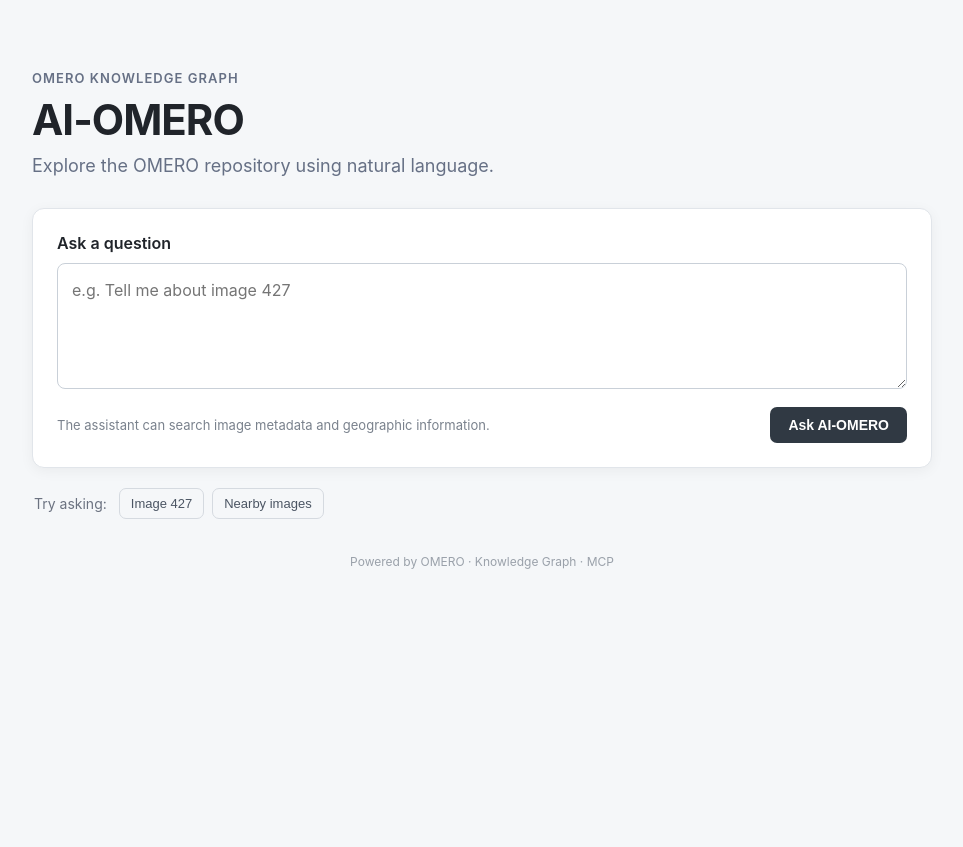
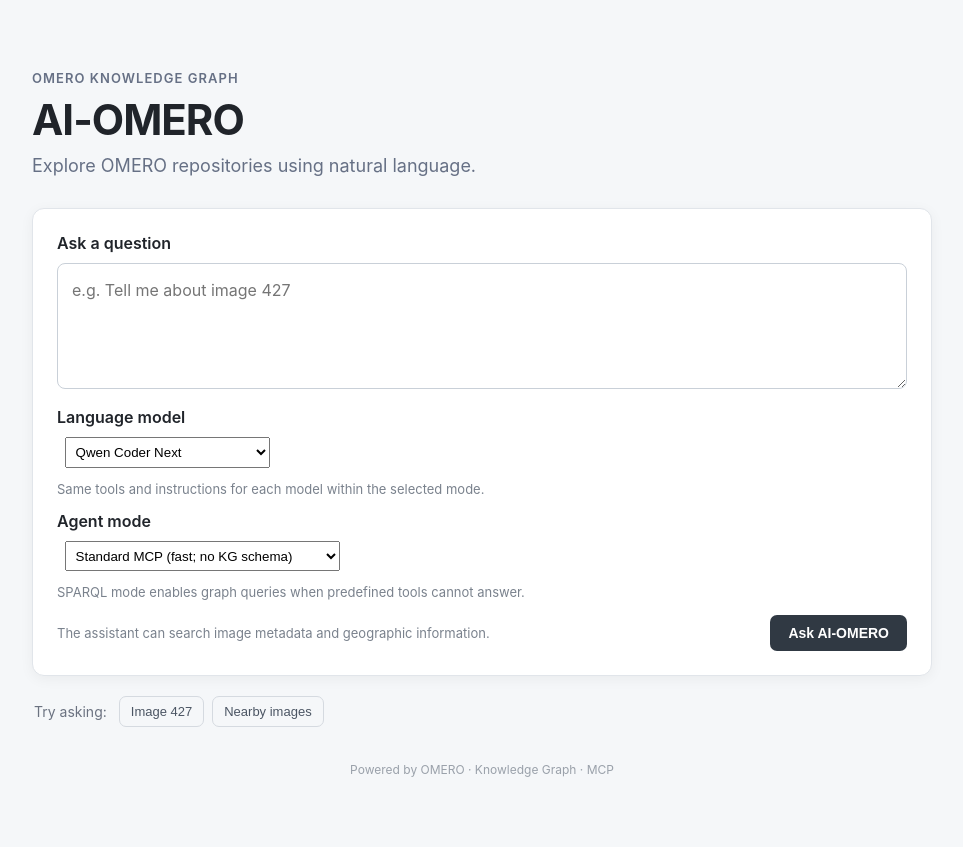
Before and after one commit to DOC-MEX/omero-kg-mcp, a FastAPI app: page / in a window 1280 px wide. Shown: the whole page, without its empty margins (158-1121 px from the left). Before the commit the page ends 569 px from the top, so only its background shows below. Run offline with FastAPI, Linux system fonts and the light colour scheme.

Commit message:
Adding optional  MCP-only agent and Dynamic SPARQL modes to AI-OMERO
- Add a mode selector to the web interface for Standard MCP and Dynamic SPARQL.
- Use lightweight agent instructions for predefined MCP tools, excluding dynamic SPARQL.
- Restore the full Knowledge Graph schema and detailed SPARQL-generation instructions when Dynamic SPARQL mode is selected.
- Retain execution-time, token-usage, and MCP tool-call reporting in the web interface and terminal.
- Keep existing example questions and prevent unsolicited follow-up questions.

```diff
--- a/web/app.py
+++ b/web/app.py
@@ -1,180 +1,126 @@
+import logging
 import os
 import time
 from pathlib import Path
 
-import markdown
-import bleach
-import logging
-
+from agents import (
+    Agent,
+    Runner,
+    set_default_openai_api,
+    set_default_openai_client,
+    set_tracing_disabled,
+)
+from agents.mcp import MCPServerStreamableHttp, create_static_tool_filter
 from fastapi import FastAPI, Form, Request
 from fastapi.responses import HTMLResponse
 from fastapi.staticfiles import StaticFiles
 from fastapi.templating import Jinja2Templates
-
 from openai import AsyncOpenAI
 
-from agents import (
-    Agent,
-    Runner,
-    set_default_openai_client,
-    set_default_openai_api,
-    set_tracing_disabled,
-)
-from agents.mcp import MCPServerStreamableHttp
-
 logger = logging.getLogger("ai-omero")
-
-# ------------------------------------------------------------
-# Knowledge Graph schema
-# ------------------------------------------------------------
-
-BASE_DIR = Path(__file__).resolve().parent
-
-KG_SCHEMA_FILE = (
-    BASE_DIR / "prompts" / "omero_kg_schema.txt"
-)
-
-KG_SCHEMA = KG_SCHEMA_FILE.read_text(
-    encoding="utf-8"
-)
 
 # ------------------------------------------------------------
 # Academic Cloud / SAIA configuration
 # ------------------------------------------------------------
 
-# The API key is provided through the environment rather than stored
-# directly in the source code.
 SAIA_API_KEY = os.environ.get("SAIA_API_KEY")
+if not SAIA_API_KEY:
+    raise RuntimeError("SAIA_API_KEY environment variable is not set.")
 
-if not SAIA_API_KEY:
-    raise RuntimeError(
-        "SAIA_API_KEY environment variable is not set."
-    )
+# Change models directly here. The same instructions and tools are used
+# for every selection so response time, tokens and answers are comparable.
+MODELS = (
+    "qwen3-coder-next",
+    "qwen3.6-35b-a3b",
+    "qwen3.5-397b-a17b",  # Original web app baseline
+)
+DEFAULT_MODEL = MODELS[0]
 
-# Model used by the OMERO agent.
-#MODEL = "openai-gpt-oss-120b"
-MODEL = "qwen3.5-397b-a17b"
+# NEW: Explicit agent mode
+MODES = ("standard", "sparql")
+DEFAULT_MODE = MODES[0]
 
-# Academic Cloud provides an OpenAI-compatible API, so it can be used
-# through the standard AsyncOpenAI client.
-#
-# This timeout applies to an individual Academic Cloud / LLM request.
 academic_cloud_client = AsyncOpenAI(
     api_key=SAIA_API_KEY,
     base_url="https://chat-ai.academiccloud.de/v1",
     timeout=300.0,
     max_retries=0,
 )
-
-# Configure the Agents SDK to use Academic Cloud for model requests.
-set_default_openai_client(
-    academic_cloud_client,
-    use_for_tracing=False,
-)
-
+set_default_openai_client(academic_cloud_client, use_for_tracing=False)
 set_default_openai_api("chat_completions")
 set_tracing_disabled(True)
 
-
 # ------------------------------------------------------------
-# Web application
+# Web application and repository MCP endpoints
 # ------------------------------------------------------------
 
 app = FastAPI()
-
-# Static files (CSS, images, etc.) and HTML templates used by the
-# lightweight web interface.
 app.mount("/static", StaticFiles(directory="static"), name="static")
 templates = Jinja2Templates(directory="templates")
 
-
-# ------------------------------------------------------------
-# MCP servers
-# ------------------------------------------------------------
-
-# Each OMERO repository exposes its own MCP endpoint. The URLs can be
-# overridden through environment variables if necessary.
 EVOLOMERO_MCP_URL = os.getenv(
-    "EVOLOMERO_MCP_URL",
-    "https://evolomero.evolbio.mpg.de/mcp",
+    "EVOLOMERO_MCP_URL", "https://evolomero.evolbio.mpg.de/mcp"
+)
+NFDI4BIOIMAGE_MCP_URL = os.getenv(
+    "NFDI4BIOIMAGE_MCP_URL", "https://omero.nfdi4bioimage.de/kg-mcp/mcp"
 )
 
-NFDI4BIOIMAGE_MCP_URL = os.getenv(
-    "NFDI4BIOIMAGE_MCP_URL",
-    "https://omero.nfdi4bioimage.de/kg-mcp/mcp",
+# NEW: Standard mode hides SPARQL. In SPARQL mode, no filter is applied.
+# The KG schema is read only when SPARQL mode is selected.
+STANDARD_TOOL_FILTER = create_static_tool_filter(
+    blocked_tool_names=["query_knowledge_graph"]
 )
 
+STANDARD_INSTRUCTIONS = """
+You help users discover and inspect images in two OMERO repositories:
+- Evolomero: https://evolomero.evolbio.mpg.de/
+- NFDI4BIOIMAGE: https://omero.nfdi4bioimage.de/
 
-# ------------------------------------------------------------
-# Web routes
-# ------------------------------------------------------------
+REPOSITORY SELECTION:
+OMERO object IDs are local to each repository, not globally unique.
+When a repository is specified, use only its tools.
+If an image ID is given without a repository, look it up in BOTH repositories.
+Report each repository separately, including missing images when appropriate.
+For location searches without a repository, consult both repositories.
+If the user asks for the closest N images overall, compare distances returned
+by the tools and report at most N results across both repositories, naming the
+repository of each image. Do not invent distances or conflate image IDs.
 
-@app.get("/", response_class=HTMLResponse)
-async def index(request: Request):
-    """Display the initial question form."""
+TOOL SELECTION:
+Use native OMERO tools for dimensions, pixel types, channels and other
+technical metadata. Use specialized Knowledge Graph tools for datasets,
+projects, geolocation, geographic searches and OMERO resource links.
+Prefer the specialized tool when it fully answers the question; call both
+kinds only when the requested data require them.
+Dynamic SPARQL is not available in this mode. Do not invent information
+when the predefined tools cannot answer a question; state the limitation.
 
-    return templates.TemplateResponse(
-        request=request,
-        name="index.html",
-        context={
-            "question": "",
-            "answer": None,
-            "error": None,
-            "model": MODEL,
-        },
-    )
+ACCURACY AND FORMAT:
+Report only facts returned by MCP tools. Do not infer places from coordinates,
+biological classifications from filenames or meanings from channel names.
+Report unavailable requested fields as unavailable. Include returned OMERO URLs.
+Keep the answer concise, factual and organized by repository when appropriate.
+Answer the question and STOP. Do not add unsolicited follow-up questions,
+recommendations, invitations, or offers for further information.
+""".strip()
 
+# Detailed SPARQL instructions.
+# The schema is loaded only for requests explicitly using SPARQL mode.
+KG_SCHEMA_FILE = Path(__file__).resolve().parent / "prompts" / "omero_kg_schema.txt"
+SPARQL_INSTRUCTIONS_TEMPLATE = """
 
-@app.post("/", response_class=HTMLResponse)
-async def ask(
-    request: Request,
-    question: str = Form(...),
-):
-    """Send a user question to the OMERO agent and display its answer."""
-
-    try:
-        # Connect to both repository-specific MCP servers.
-        async with MCPServerStreamableHttp(
-            name="Evolomero",
-            params={
-                "url": EVOLOMERO_MCP_URL,
-                "timeout": 30,
-            },
-            cache_tools_list=True,
-            client_session_timeout_seconds=30,
-        ) as evolomero_mcp, MCPServerStreamableHttp(
-            name="NFDI4BIOIMAGE",
-            params={
-                "url": NFDI4BIOIMAGE_MCP_URL,
-                "timeout": 30,
-            },
-            cache_tools_list=True,
-            client_session_timeout_seconds=30,
-        ) as nfdi4bioimage_mcp:
-
-            agent = Agent(
-                name="OMERO KG Assistant",
-                model=MODEL,
-
-                instructions=f"""
                 You help users discover and inspect images stored in multiple
                 OMERO repositories.
-
                 You have access to MCP tools from two repositories:
-
                 1. Evolomero
                    https://evolomero.evolbio.mpg.de/
 
                 2. NFDI4BIOIMAGE OMERO
                    https://omero.nfdi4bioimage.de/
 
-
                 REPOSITORY SELECTION:
-
                 OMERO object IDs are local to each repository and are not globally unique.
-
                 If the user specifies a repository, use that repository's tools.
-
                 If the user gives an image ID without specifying a repository, check both
                 repositories. If the ID exists in both repositories, report both results
                 separately and clearly identify their repositories.
@@ -182,13 +128,10 @@
                 Never silently treat data returned by one repository as data from the
                 other repository.
 
-
                 TOOL SELECTION:
-
                 Use native OMERO metadata tools for repository information and technical
                 imaging metadata such as dimensions, pixel type, physical pixel sizes,
                 channels, fluorophores, wavelengths, and acquisition information.
-
                 Use specialized Knowledge Graph tools for common semantic and geographic
                 operations when they can fully answer the question.
 
@@ -197,9 +140,7 @@
 
                 Use multiple tools when necessary to answer a question.
 
-
                 DYNAMIC SPARQL:
-
                 Both repositories provide their own query_knowledge_graph tool for
                 dynamic SPARQL queries.
 
@@ -223,9 +164,7 @@
                 Do not assume that dynamic SPARQL is available for another repository
                 unless that repository exposes its own query_knowledge_graph tool.
 
-
                 {KG_SCHEMA}
-
 
                 SPARQL GENERATION RULES:
 
@@ -252,13 +191,11 @@
 
 
                 SPARQL ERROR RECOVERY:
-
                 - Prefer repairing the failed query rather than generating unrelated
                   alternative queries.
                 - Check missing PREFIX declarations, invalid properties, classes, syntax,
                   and graph patterns against the provided Knowledge Graph schema.
                 - Do not repeatedly submit the same failing query without modification.
-
 
                 NAME FILTERING:
 
@@ -313,89 +250,150 @@
                 facts.
 
                 When an OMERO URL is returned by a tool, include it in the answer.
+                Be concise and factual.
+                """
 
-                Be concise and factual.
-                """,
 
-                mcp_servers=[
-                    evolomero_mcp,
-                    nfdi4bioimage_mcp,
-                ],
+def instructions_for_mode(mode):
+    if mode == "standard":
+        return STANDARD_INSTRUCTIONS
+    schema = KG_SCHEMA_FILE.read_text(encoding="utf-8")
+    return (
+        SPARQL_INSTRUCTIONS_TEMPLATE.replace("{KG_SCHEMA}", schema)
+        + "\n\nAnswer the question and STOP. Do not add unsolicited "
+          "follow-up questions or offers of further information."
+    )
 
-                mcp_config={
-                    "include_server_in_tool_names": True
-                },
+
+def actual_tool_calls(result):
+    """Return ordered MCP tool names, retaining repeated calls."""
+    calls = []
+    for item in result.new_items:
+        if getattr(item, "type", None) != "tool_call_item":
+            continue
+        name = getattr(item, "tool_name", None)
+        if not name:
+            raw = getattr(item, "raw_item", None)
+            name = raw.get("name") if isinstance(raw, dict) else getattr(raw, "name", None)
+        calls.append(str(name or "<unknown>"))
+    return calls
+
+
+def page_context(question="", model=DEFAULT_MODEL, mode=DEFAULT_MODE,
+                 answer=None, error=None,
+                 elapsed_seconds=None, total_tokens=None, tool_calls=None):
+    return {
+        "question": question,
+        "model": model,
+        "mode": mode,
+        "answer": answer,
+        "error": error,
+        "elapsed_seconds": elapsed_seconds,
+        "total_tokens": total_tokens,
+        "tool_calls": tool_calls,
+    }
+
+
+@app.get("/", response_class=HTMLResponse)
+async def index(request: Request):
+    return templates.TemplateResponse(
+        request=request, name="index.html", context=page_context()
+    )
+
+
+@app.post("/", response_class=HTMLResponse)
+async def ask(request: Request, question: str = Form(...),
+              model: str = Form(DEFAULT_MODEL),
+              mode: str = Form(DEFAULT_MODE)):
+    # Limit SAIA model selection to the models offered in the interface.
+    if model not in MODELS:
+        return templates.TemplateResponse(
+            request=request,
+            name="index.html",
+            context=page_context(question=question, error="Unknown model selected."),
+            status_code=400,
+        )
+
+    # NEW: Validate selected mode, independently of model selection.
+    if mode not in MODES:
+        return templates.TemplateResponse(
+            request=request,
+            name="index.html",
+            context=page_context(question=question, model=model,
+                                 error="Unknown agent mode selected."),
+            status_code=400,
+        )
+
+    try:
+        instructions = instructions_for_mode(mode)
+        # None allows all MCP tools; standard mode hides dynamic SPARQL.
+        tool_filter = STANDARD_TOOL_FILTER if mode == "standard" else None
+        async with MCPServerStreamableHttp(
+            name="Evolomero",
+            params={"url": EVOLOMERO_MCP_URL, "timeout": 30},
+            cache_tools_list=True,
+            client_session_timeout_seconds=30,
+            tool_filter=tool_filter,
+        ) as evolomero_mcp, MCPServerStreamableHttp(
+            name="NFDI4BIOIMAGE",
+            params={"url": NFDI4BIOIMAGE_MCP_URL, "timeout": 30},
+            cache_tools_list=True,
+            client_session_timeout_seconds=30,
+            tool_filter=tool_filter,
+        ) as nfdi4bioimage_mcp:
+            agent = Agent(
+                name="OMERO KG Assistant",
+                model=model,
+                instructions=instructions,
+                mcp_servers=[evolomero_mcp, nfdi4bioimage_mcp],
+                mcp_config={"include_server_in_tool_names": True},
             )
 
-            # ------------------------------------------------------------
-            # Run agent and measure execution time
-            # ------------------------------------------------------------
-
             print(
-                f"Starting agent run. "
-                f"Model: {MODEL}. "
-                f"Question: {question!r}",
+                f"Starting agent run. Mode: {mode}. Model: {model}. Question: {question!r}",
+                flush=True,
+            )
+            start = time.perf_counter()
+            result = await Runner.run(agent, question, max_turns=10)
+            elapsed_seconds = time.perf_counter() - start
+            print(
+                f"Agent run completed. Mode: {mode}. Model: {model}. "
+                f"Elapsed time: {elapsed_seconds:.1f} seconds",
                 flush=True,
             )
 
-            start_time = time.perf_counter()
-
-            result = await Runner.run(
-                agent,
-                question,
-            )
-
-            elapsed = time.perf_counter() - start_time
-
-            print(
-                f"Agent run completed. "
-                f"Model: {MODEL}. "
-                f"Elapsed time: {elapsed:.1f} seconds",
-                flush=True,
-            )
-
-
-        # LLM token usage (aggregated across requests)
         usage = result.context_wrapper.usage
-        print(
-            f"LLM usage. "
-            f"Requests: {usage.requests}. "
-            f"Input tokens: {usage.input_tokens}. "
-            f"Output tokens: {usage.output_tokens}. "
-            f"Total tokens: {usage.total_tokens}",
-            flush=True,
+        calls = actual_tool_calls(result)
+        logger.info(
+            "Agent completed: mode=%s model=%s elapsed=%.1fs requests=%s "
+            "input=%s output=%s total=%s calls=%s",
+            mode, model, elapsed_seconds, usage.requests, usage.input_tokens,
+            usage.output_tokens, usage.total_tokens, calls,
         )
-
-        # Successful request.
         return templates.TemplateResponse(
             request=request,
             name="index.html",
-            context={
-                "question": question,
-                "answer": result.final_output,
-                "error": None,
-                "model": MODEL,
-            },
+            context=page_context(
+                question=question,
+                model=model,
+                mode=mode,
+                answer=result.final_output,
+                elapsed_seconds=round(elapsed_seconds, 1),
+                total_tokens=usage.total_tokens,
+                tool_calls=calls,
+            ),
         )
 
     except Exception:
-        # Keep the detailed error and traceback in the server log.
-        logger.exception(
-            "AI-OMERO request failed. Question: %r",
-            question,
-        )
-
-        # Show only a generic error message in the public web interface.
+        logger.exception("AI-OMERO request failed: mode=%s model=%s question=%r", mode, model, question)
         return templates.TemplateResponse(
             request=request,
             name="index.html",
-            context={
-                "question": question,
-                "answer": None,
-                "error": (
-                    "AI-OMERO could not complete the request. "
-                    "Please try again."
-                ),
-            },
+            context=page_context(
+                question=question,
+                model=model,
+                mode=mode,
+                error="AI-OMERO could not complete the request. Please try again.",
+            ),
             status_code=503,
         )
--- a/web/templates/index.html
+++ b/web/templates/index.html
@@ -21,7 +21,7 @@
         <h1>AI-OMERO</h1>
 
         <p class="subtitle">
-            Explore the OMERO repository using natural language.
+            Explore OMERO repositories using natural language.
         </p>
     </header>
 
@@ -41,6 +41,26 @@
                 maxlength="2000"
                 placeholder="e.g. Tell me about image 427"
                 required>{{ question }}</textarea>
+
+            <div class="model-picker" style="margin: 0.9rem 0;">
+                <label for="model">Language model</label>
+                <select id="model" name="model" style="margin-left: 0.5rem; padding: 0.35rem; max-width: 100%;">
+                    <option value="qwen3-coder-next" {% if model == 'qwen3-coder-next' %}selected{% endif %}>Qwen Coder Next</option>
+                    <option value="qwen3.6-35b-a3b" {% if model == 'qwen3.6-35b-a3b' %}selected{% endif %}>Qwen 3.6 (35B)</option>
+                    <option value="qwen3.5-397b-a17b" {% if model == 'qwen3.5-397b-a17b' %}selected{% endif %}>Qwen 3.5 (397B) — baseline</option>
+                </select>
+                <p class="hint">Same tools and instructions for each model within the selected mode.</p>
+            </div>
+
+            <!-- NEW: Manual choice between lightweight and SPARQL-enabled agents. -->
+            <div class="mode-picker" style="margin: 0.9rem 0;">
+                <label for="mode">Agent mode</label>
+                <select id="mode" name="mode" style="margin-left: 0.5rem; padding: 0.35rem; max-width: 100%;">
+                    <option value="standard" {% if mode != 'sparql' %}selected{% endif %}>Standard MCP (fast; no KG schema)</option>
+                    <option value="sparql" {% if mode == 'sparql' %}selected{% endif %}>Dynamic SPARQL (KG schema enabled)</option>
+                </select>
+                <p class="hint">SPARQL mode enables graph queries when predefined tools cannot answer.</p>
+            </div>
 
             <div class="form-footer">
 
@@ -106,8 +126,19 @@
         </div>
 
        <div class="model-info">
-         Model: {{ model }}
+         Mode: {{ 'Dynamic SPARQL' if mode == 'sparql' else 'Standard MCP' }} · Model: {{ model }}
+         {% if elapsed_seconds is not none %}
+           · Agent execution: {{ elapsed_seconds }} s
+         {% endif %}
+         {% if total_tokens is not none %}
+           · Total tokens: {{ total_tokens }}
+         {% endif %}
        </div>
+       {% if tool_calls %}
+       <div class="model-info" style="margin-top: 0.35rem;">
+         MCP calls ({{ tool_calls|length }}): {{ tool_calls|join(', ') }}
+       </div>
+       {% endif %}
 
     </section>
 
```
